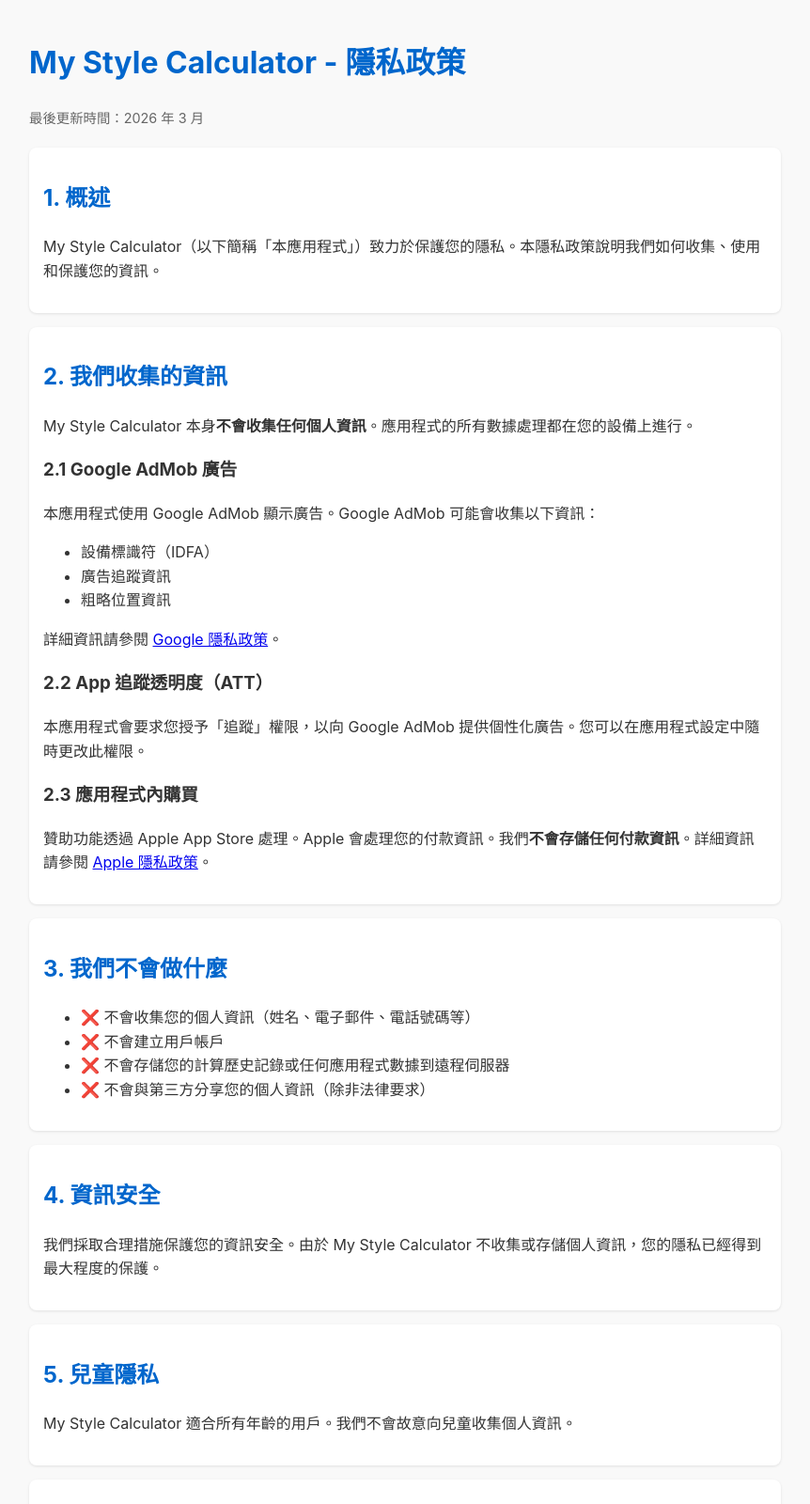
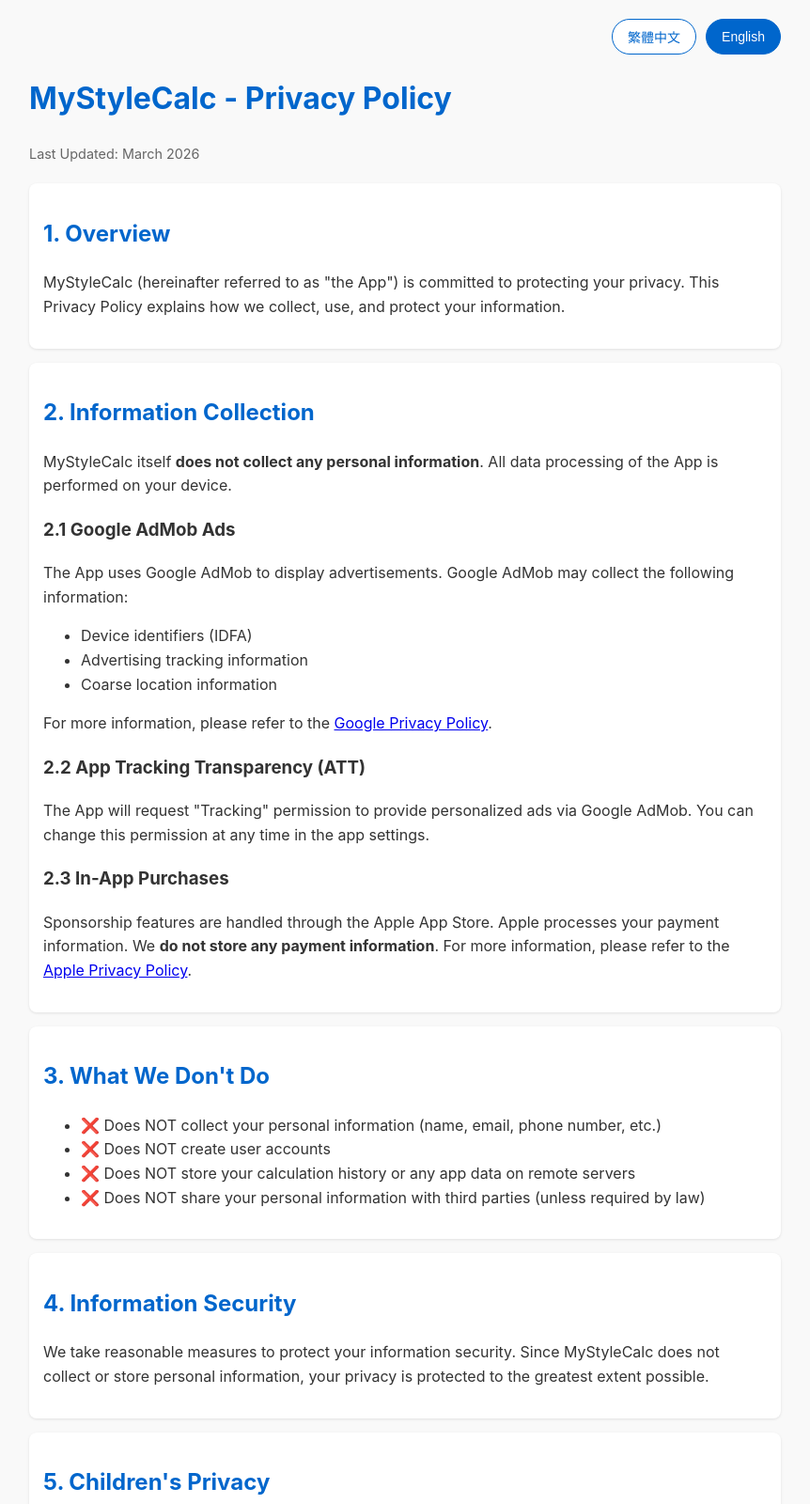
Before and after one commit to cheng80426/privacy-policy, a plain HTML site: page index.html in a window 1280 px wide. Shown: the top 1600 px of the page at 94% size, without its empty margins (209-1071 px from the left). Drawn offline with Linux system fonts and the light colour scheme.

Commit message:
feat: 新增中英文切換功能並更新應用程式名稱與聯絡資訊

```diff
--- a/index.html
+++ b/index.html
@@ -3,7 +3,7 @@
 <head>
     <meta charset="UTF-8">
     <meta name="viewport" content="width=device-width, initial-scale=1.0">
-    <title>My Style Calculator - 隱私政策</title>
+    <title>Privacy Policy - 個性計算機 / MyStyleCalc</title>
     <style>
         body {
             font-family: -apple-system, BlinkMacSystemFont, 'Segoe UI', 'Helvetica Neue', sans-serif;
@@ -29,75 +29,175 @@
             border-radius: 8px;
             box-shadow: 0 1px 3px rgba(0,0,0,0.1);
         }
+
+        /* 語言切換按鈕樣式 */
+        .lang-switch {
+            display: flex;
+            justify-content: flex-end;
+            gap: 10px;
+            margin-bottom: 20px;
+        }
+        .lang-btn {
+            padding: 8px 16px;
+            border: 1px solid #0066cc;
+            background: white;
+            color: #0066cc;
+            border-radius: 20px;
+            cursor: pointer;
+            font-size: 14px;
+            transition: all 0.3s;
+        }
+        .lang-btn.active {
+            background: #0066cc;
+            color: white;
+        }
+
+        /* 隱藏非活動語言的內容 */
+        body[lang="zh-TW"] .en,
+        body[lang="en"] .zh {
+            display: none;
+        }
     </style>
 </head>
-<body>
-    <h1>My Style Calculator - 隱私政策</h1>
-    <p class="last-updated">最後更新時間：2026 年 3 月</p>
+<body lang="zh-TW">
+    <div class="lang-switch">
+        <button id="btn-zh" class="lang-btn active" onclick="setLanguage('zh-TW')">繁體中文</button>
+        <button id="btn-en" class="lang-btn" onclick="setLanguage('en')">English</button>
+    </div>
+
+    <h1 class="zh">個性計算機 - 隱私政策</h1>
+    <h1 class="en">MyStyleCalc - Privacy Policy</h1>
+
+    <p class="last-updated zh">最後更新時間：2026 年 3 月</p>
+    <p class="last-updated en">Last Updated: March 2026</p>
 
     <section>
-        <h2>1. 概述</h2>
-        <p>My Style Calculator（以下簡稱「本應用程式」）致力於保護您的隱私。本隱私政策說明我們如何收集、使用和保護您的資訊。</p>
+        <h2 class="zh">1. 概述</h2>
+        <h2 class="en">1. Overview</h2>
+        <p class="zh">個性計算機（以下簡稱「本應用程式」）致力於保護您的隱私。本隱私政策說明我們如何收集、使用和保護您的資訊。</p>
+        <p class="en">MyStyleCalc (hereinafter referred to as "the App") is committed to protecting your privacy. This Privacy Policy explains how we collect, use, and protect your information.</p>
     </section>
 
     <section>
-        <h2>2. 我們收集的資訊</h2>
-        <p>My Style Calculator 本身<strong>不會收集任何個人資訊</strong>。應用程式的所有數據處理都在您的設備上進行。</p>
+        <h2 class="zh">2. 我們收集的資訊</h2>
+        <h2 class="en">2. Information Collection</h2>
+        <p class="zh">個性計算機 本身<strong>不會收集任何個人資訊</strong>。應用程式的所有數據處理都在您的設備上進行。</p>
+        <p class="en">MyStyleCalc itself <strong>does not collect any personal information</strong>. All data processing of the App is performed on your device.</p>
 
-        <h3>2.1 Google AdMob 廣告</h3>
-        <p>本應用程式使用 Google AdMob 顯示廣告。Google AdMob 可能會收集以下資訊：</p>
-        <ul>
+        <h3 class="zh">2.1 Google AdMob 廣告</h3>
+        <h3 class="en">2.1 Google AdMob Ads</h3>
+        <p class="zh">本應用程式使用 Google AdMob 顯示廣告。Google AdMob 可能會收集以下資訊：</p>
+        <p class="en">The App uses Google AdMob to display advertisements. Google AdMob may collect the following information:</p>
+        <ul class="zh">
             <li>設備標識符（IDFA）</li>
             <li>廣告追蹤資訊</li>
             <li>粗略位置資訊</li>
         </ul>
-        <p>詳細資訊請參閱 <a href="https://policies.google.com/privacy">Google 隱私政策</a>。</p>
+        <ul class="en">
+            <li>Device identifiers (IDFA)</li>
+            <li>Advertising tracking information</li>
+            <li>Coarse location information</li>
+        </ul>
+        <p class="zh">詳細資訊請參閱 <a href="https://policies.google.com/privacy">Google 隱私政策</a>。</p>
+        <p class="en">For more information, please refer to the <a href="https://policies.google.com/privacy">Google Privacy Policy</a>.</p>
 
-        <h3>2.2 App 追蹤透明度（ATT）</h3>
-        <p>本應用程式會要求您授予「追蹤」權限，以向 Google AdMob 提供個性化廣告。您可以在應用程式設定中隨時更改此權限。</p>
+        <h3 class="zh">2.2 App 追蹤透明度（ATT）</h3>
+        <h3 class="en">2.2 App Tracking Transparency (ATT)</h3>
+        <p class="zh">本應用程式會要求您授予「追蹤」權限，以向 Google AdMob 提供個性化廣告。您可以在應用程式設定中隨時更改此權限。</p>
+        <p class="en">The App will request "Tracking" permission to provide personalized ads via Google AdMob. You can change this permission at any time in the app settings.</p>
 
-        <h3>2.3 應用程式內購買</h3>
-        <p>贊助功能透過 Apple App Store 處理。Apple 會處理您的付款資訊。我們<strong>不會存儲任何付款資訊</strong>。詳細資訊請參閱 <a href="https://www.apple.com/privacy/">Apple 隱私政策</a>。</p>
+        <h3 class="zh">2.3 應用程式內購買</h3>
+        <h3 class="en">2.3 In-App Purchases</h3>
+        <p class="zh">贊助功能透過 Apple App Store 處理。Apple 會處理您的付款資訊。我們<strong>不會存儲任何付款資訊</strong>。詳細資訊請參閱 <a href="https://www.apple.com/privacy/">Apple 隱私政策</a>。</p>
+        <p class="en">Sponsorship features are handled through the Apple App Store. Apple processes your payment information. We <strong>do not store any payment information</strong>. For more information, please refer to the <a href="https://www.apple.com/privacy/">Apple Privacy Policy</a>.</p>
     </section>
 
     <section>
-        <h2>3. 我們不會做什麼</h2>
-        <ul>
+        <h2 class="zh">3. 我們不會做什麼</h2>
+        <h2 class="en">3. What We Don't Do</h2>
+        <ul class="zh">
             <li>❌ 不會收集您的個人資訊（姓名、電子郵件、電話號碼等）</li>
             <li>❌ 不會建立用戶帳戶</li>
             <li>❌ 不會存儲您的計算歷史記錄或任何應用程式數據到遠程伺服器</li>
             <li>❌ 不會與第三方分享您的個人資訊（除非法律要求）</li>
         </ul>
+        <ul class="en">
+            <li>❌ Does NOT collect your personal information (name, email, phone number, etc.)</li>
+            <li>❌ Does NOT create user accounts</li>
+            <li>❌ Does NOT store your calculation history or any app data on remote servers</li>
+            <li>❌ Does NOT share your personal information with third parties (unless required by law)</li>
+        </ul>
     </section>
 
     <section>
-        <h2>4. 資訊安全</h2>
-        <p>我們採取合理措施保護您的資訊安全。由於 My Style Calculator 不收集或存儲個人資訊，您的隱私已經得到最大程度的保護。</p>
+        <h2 class="zh">4. 資訊安全</h2>
+        <h2 class="en">4. Information Security</h2>
+        <p class="zh">我們採取合理措施保護您的資訊安全。由於 個性計算機 不收集或存儲個人資訊，您的隱私已經得到最大程度的保護。</p>
+        <p class="en">We take reasonable measures to protect your information security. Since MyStyleCalc does not collect or store personal information, your privacy is protected to the greatest extent possible.</p>
     </section>
 
     <section>
-        <h2>5. 兒童隱私</h2>
-        <p>My Style Calculator 適合所有年齡的用戶。我們不會故意向兒童收集個人資訊。</p>
+        <h2 class="zh">5. 兒童隱私</h2>
+        <h2 class="en">5. Children's Privacy</h2>
+        <p class="zh">個性計算機 適合所有年齡的用戶。我們不會故意向兒童收集個人資訊。</p>
+        <p class="en">MyStyleCalc is suitable for users of all ages. We do not knowingly collect personal information from children.</p>
     </section>
 
     <section>
-        <h2>6. 政策變更</h2>
-        <p>如我們對本隱私政策進行重大變更，我們將在應用程式中通知您，或透過其他合理的方式告知您。</p>
+        <h2 class="zh">6. 政策變更</h2>
+        <h2 class="en">6. Policy Changes</h2>
+        <p class="zh">如我們對本隱私政策進行重大變更，我們將在應用程式中通知您，或透過其他合理的方式告知您。</p>
+        <p class="en">If we make significant changes to this Privacy Policy, we will notify you through the app or other reasonable means.</p>
     </section>
 
     <section>
-        <h2>7. 聯絡我們</h2>
-        <p>如您對本隱私政策有任何疑問，請通過以下方式與我們聯絡：</p>
+        <h2 class="zh">7. 聯絡我們</h2>
+        <h2 class="en">7. Contact Us</h2>
+        <p class="zh">如您對本隱私政策有任何疑問，請通過以下方式與我們聯絡：</p>
+        <p class="en">If you have any questions about this Privacy Policy, please contact us at:</p>
         <p>
-            <strong>開發者：</strong> Allen Cheng<br>
-            <strong>電子郵件：</strong> 開發者帳戶關聯電子郵件<br>
-            <strong>應用程式：</strong> My Style Calculator
+            <strong class="zh">開發者：</strong><strong class="en">Developer: </strong> Allen Cheng<br>
+            <strong class="zh">電子郵件：</strong><strong class="en">Email: </strong> allen.cisco@gmail.com<br>
+            <strong class="zh">應用程式：</strong><strong class="en">App: </strong> <span class="zh">個性計算機</span><span class="en">MyStyleCalc</span>
         </p>
     </section>
 
     <hr>
     <p style="text-align: center; color: #666; font-size: 0.9em;">
-        © 2026 My Style Calculator. 版權所有。
+        © 2026 <span class="zh">個性計算機</span><span class="en">MyStyleCalc</span>. <span class="zh">版權所有。</span><span class="en">All rights reserved.</span>
     </p>
+
+    <script>
+        function setLanguage(lang) {
+            document.body.setAttribute('lang', lang);
+
+            // 更新按鈕狀態
+            document.getElementById('btn-zh').classList.remove('active');
+            document.getElementById('btn-en').classList.remove('active');
+
+            if (lang === 'zh-TW') {
+                document.getElementById('btn-zh').classList.add('active');
+            } else {
+                document.getElementById('btn-en').classList.add('active');
+            }
+
+            // 存儲偏好
+            localStorage.setItem('preferred-lang', lang);
+        }
+
+        // 頁面加載時自動偵測語言
+        window.onload = function() {
+            const savedLang = localStorage.getItem('preferred-lang');
+            const userLang = navigator.language || navigator.userLanguage;
+
+            if (savedLang) {
+                setLanguage(savedLang);
+            } else if (userLang.startsWith('en')) {
+                setLanguage('en');
+            } else {
+                setLanguage('zh-TW');
+            }
+        };
+    </script>
 </body>
 </html>
```
